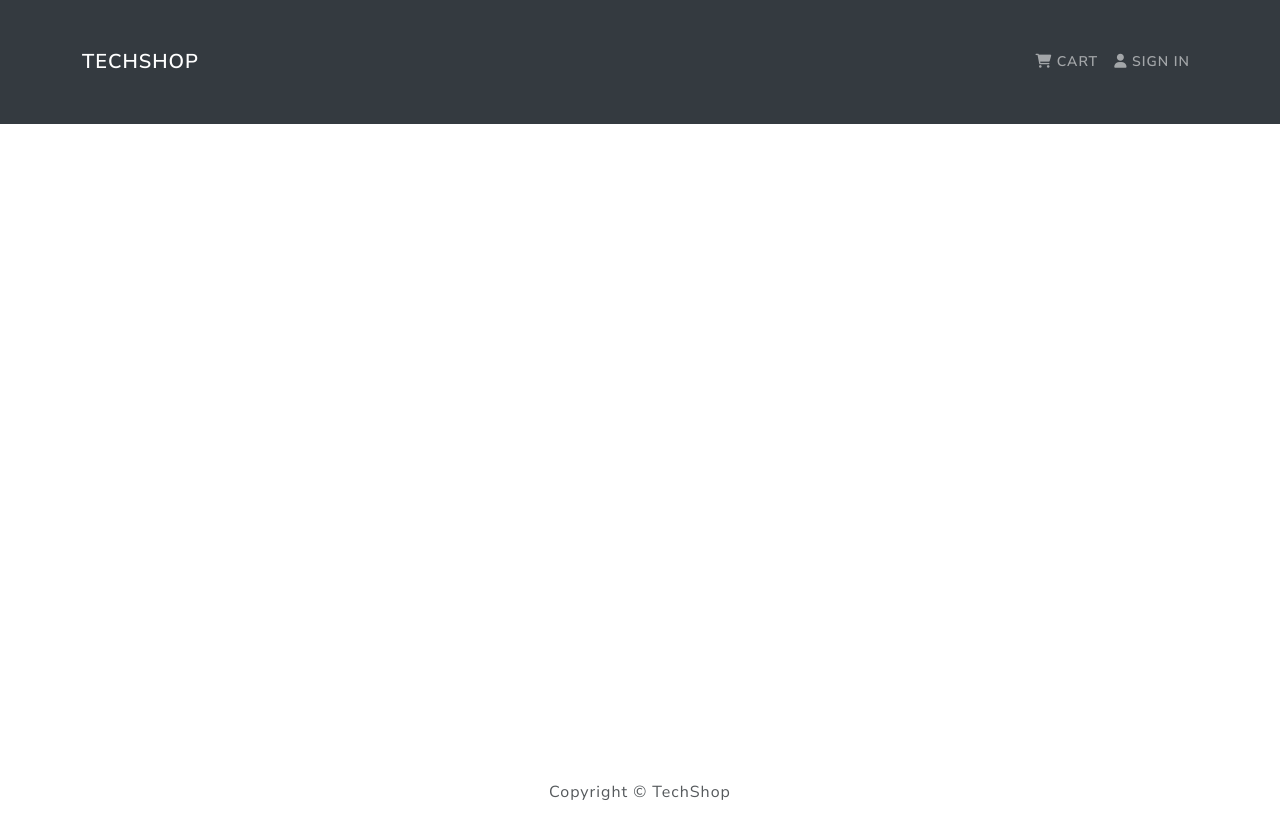
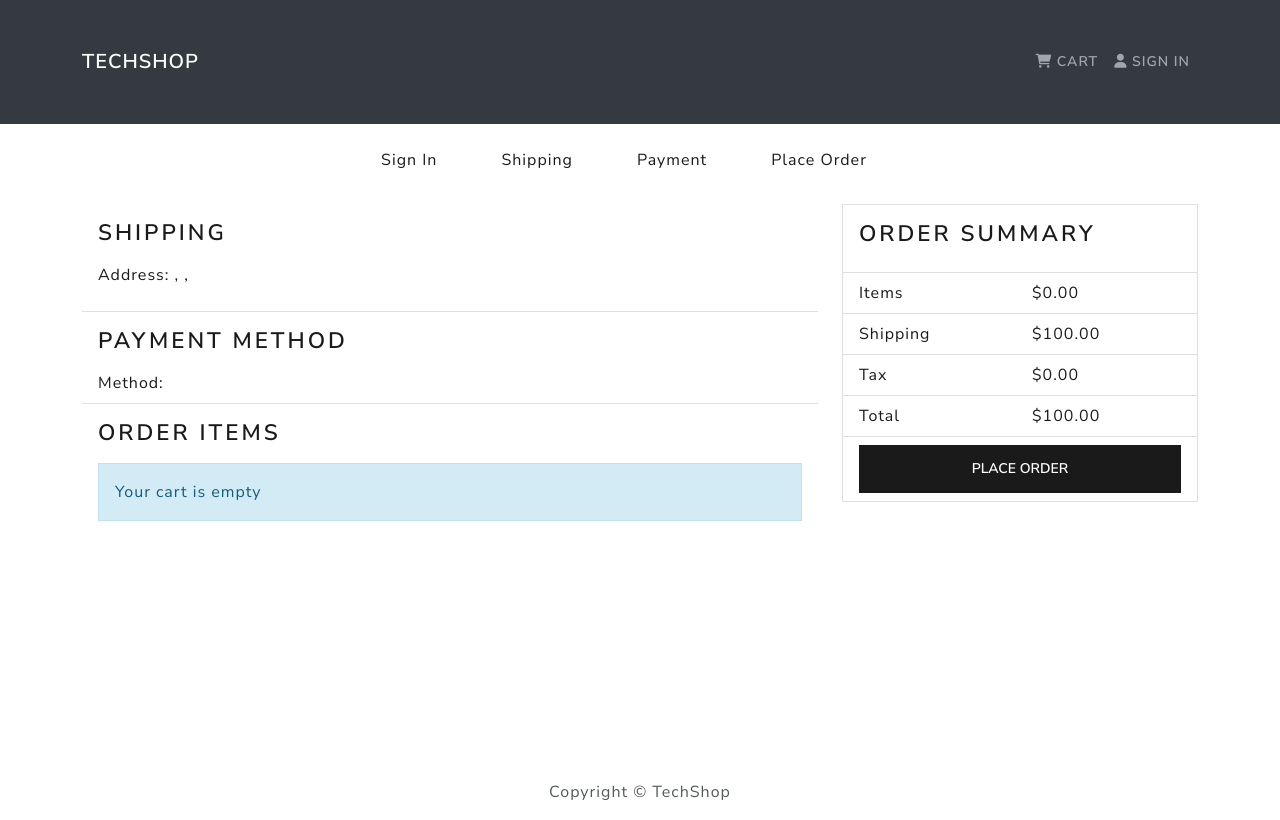
Before and after one commit to Grey-Whitt/mern-tech-shop, a React (Create React App) app in the folder client/: page /placeorder in a window 1280 px wide. Built offline with nearby package versions, Linux system fonts and the light colour scheme.

Commit message:
added place order screen

```diff
--- a/client/src/App.js
+++ b/client/src/App.js
@@ -11,6 +11,7 @@ import RegisterScreen from './screens/RegisterScreen'
 import ProfileScreen from './screens/ProfileScreen'
 import ShippingScreen from './screens/ShippingScreen'
 import PaymentScreen from './screens/PaymentScreen'
+import PlaceOrderScreen from './screens/PlaceOrderScreen'
 
 const App = () => {
   return (
@@ -19,6 +20,7 @@ const App = () => {
       <main className='py-3'>
         <Container>
           <Routes>
+            <Route path='/placeorder' element={<PlaceOrderScreen />} />
             <Route path='/payment' element={<PaymentScreen />} />
             <Route path='/shipping' element={<ShippingScreen />} />
             <Route path='/profile' element={<ProfileScreen />} />
--- a/client/src/screens/PaymentScreen.js
+++ b/client/src/screens/PaymentScreen.js
@@ -17,7 +17,7 @@ const PaymentScreen = () => {
     navigate('/shipping')
   }
 
-  const [paymentMethod, setPaymentMethod] = useState('paypal')
+  const [paymentMethod, setPaymentMethod] = useState('PayPal')
 
   const submitHandler = (e) => {
     e.preventDefault()
@@ -40,8 +40,8 @@ const PaymentScreen = () => {
               id='PayPal'
               name='paymentMethod'
               value='PayPal'
-              checked
-              onChange={(e) => setPaymentMethod(e.target.value)}
+              defaultChecked
+              onClick={(e) => setPaymentMethod(e.target.value)}
             ></Form.Check>
 
             <Form.Check
@@ -49,9 +49,8 @@ const PaymentScreen = () => {
               label='Payment Method 2'
               id='payment2'
               name='paymentMethod'
-              value='payment2'
-              checked
-              onChange={(e) => setPaymentMethod(e.target.value)}
+              value='Payment Method 2'
+              onClick={(e) => setPaymentMethod(e.target.value)}
             ></Form.Check>
           </Col>
         </Form.Group>
--- /dev/null
+++ b/client/src/screens/PlaceOrderScreen.js
@@ -0,0 +1,138 @@
+import React, { useState } from 'react'
+import { useNavigate, Link } from 'react-router-dom'
+import { Button, Row, Col, ListGroup, Image, Card } from 'react-bootstrap'
+import { useDispatch, useSelector } from 'react-redux'
+import Message from '../components/Message'
+import CheckoutSteps from '../components/CheckoutSteps'
+
+const PlaceOrderScreen = () => {
+  const cart = useSelector((state) => state.cart)
+
+  const dispatch = useDispatch()
+
+  // Calculate Prices
+  cart.itemsPrice = cart.cartItems
+    .reduce((acc, item) => acc + item.price * item.qty, 0)
+    .toFixed(2)
+
+  cart.shippingPrice = (cart.itemsPrice > 100 ? 0 : 100).toFixed(2)
+
+  cart.taxPrice = Number(0.15 * cart.itemsPrice).toFixed(2)
+
+  cart.totalPrice = (
+    Number(cart.itemsPrice) +
+    Number(cart.shippingPrice) +
+    Number(cart.taxPrice)
+  ).toFixed(2)
+
+  const placeOrderHandler = () => {
+    console.log('order')
+  }
+
+  return (
+    <>
+      <CheckoutSteps step1 step2 step3 step4 />
+      <Row>
+        <Col md={8}>
+          <ListGroup variant='flush'>
+            <ListGroup.Item>
+              <h2>Shipping</h2>
+              <p>
+                <strong>Address: </strong>
+                {cart.shippingAddress.address}, {cart.shippingAddress.city}{' '}
+                {cart.shippingAddress.postalCode},{' '}
+                {cart.shippingAddress.country}
+              </p>
+            </ListGroup.Item>
+
+            <ListGroup.Item>
+              <h2>Payment Method</h2>
+              <strong>Method: </strong>
+              {cart.paymentMethod}
+            </ListGroup.Item>
+
+            <ListGroup.Item>
+              <h2>Order Items</h2>
+
+              {cart.cartItems.length === 0 ? (
+                <Message>Your cart is empty</Message>
+              ) : (
+                <ListGroup variant='flush'>
+                  {cart.cartItems.map((item, index) => (
+                    <ListGroup.Item key={index}>
+                      <Row>
+                        <Col md={1}>
+                          <Image
+                            src={item.image}
+                            alt={item.name}
+                            fluid
+                            rounded
+                          />
+                        </Col>
+
+                        <Col>
+                          <Link to={`/products/${item.product}`}>
+                            {item.name}
+                          </Link>
+                        </Col>
+
+                        <Col md={4}>
+                          {item.qty} x ${item.price} = ${item.qty * item.price}
+                        </Col>
+                      </Row>
+                    </ListGroup.Item>
+                  ))}
+                </ListGroup>
+              )}
+            </ListGroup.Item>
+          </ListGroup>
+        </Col>
+        <Col md={4}>
+          <Card>
+            <ListGroup variant='flush'>
+              <ListGroup.Item>
+                <h2>Order Summary</h2>
+              </ListGroup.Item>
+              <ListGroup.Item>
+                <Row>
+                  <Col>Items</Col>
+                  <Col>${cart.itemsPrice}</Col>
+                </Row>
+              </ListGroup.Item>
+              <ListGroup.Item>
+                <Row>
+                  <Col>Shipping</Col>
+                  <Col>${cart.shippingPrice}</Col>
+                </Row>
+              </ListGroup.Item>
+              <ListGroup.Item>
+                <Row>
+                  <Col>Tax</Col>
+                  <Col>${cart.taxPrice}</Col>
+                </Row>
+              </ListGroup.Item>
+              <ListGroup.Item>
+                <Row>
+                  <Col>Total</Col>
+                  <Col>${cart.totalPrice}</Col>
+                </Row>
+              </ListGroup.Item>
+              <ListGroup.Item>
+                <Button
+                  type='button'
+                  className='w-100'
+                  disabled={cart.cartItems === 0}
+                  onClick={placeOrderHandler}
+                >
+                  Place Order
+                </Button>
+              </ListGroup.Item>
+            </ListGroup>
+          </Card>
+        </Col>
+      </Row>
+    </>
+  )
+}
+
+export default PlaceOrderScreen
```
